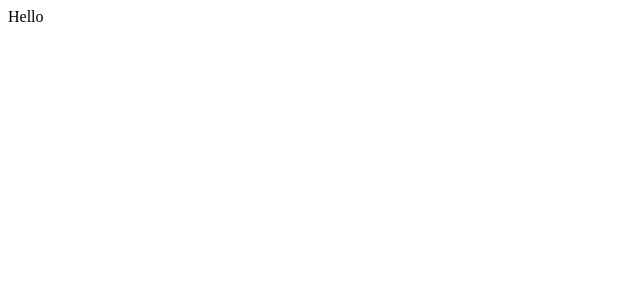
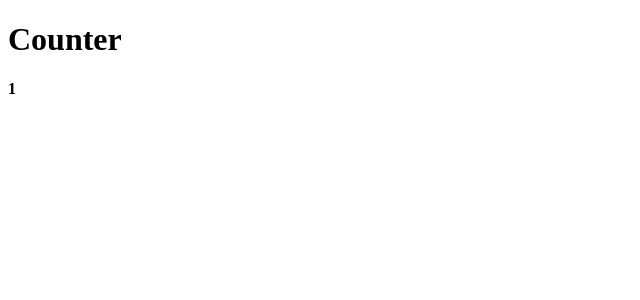
Before and after one commit to MartynaBartniczak/React, a React (Create React App) app: page / in a window 1280 px wide. Shown: the top 300 px of the page, without its empty margins (0-640 px from the left). Built offline with nearby package versions, Linux system fonts and the light colour scheme.

Commit message:
Nesting components

```diff
--- a/src/components/App.js
+++ b/src/components/App.js
@@ -1,4 +1,6 @@
 import React from 'react'
+
+import Counter from './Counter'
 
 export default class App extends React.Component {
   render() {
@@ -7,7 +9,7 @@ export default class App extends React.Component {
         id="foo"
         className="welcome"
       >
-        Hello
+        <Counter />
       </div>
     )
   }
--- /dev/null
+++ b/src/components/Counter.js
@@ -0,0 +1,12 @@
+import React from 'react'
+
+export default class Counter extends React.Component {
+  render() {
+    return (
+      <div>
+        <h1>Counter</h1>
+        <strong>1</strong>
+      </div>
+    )
+  }
+}
```
